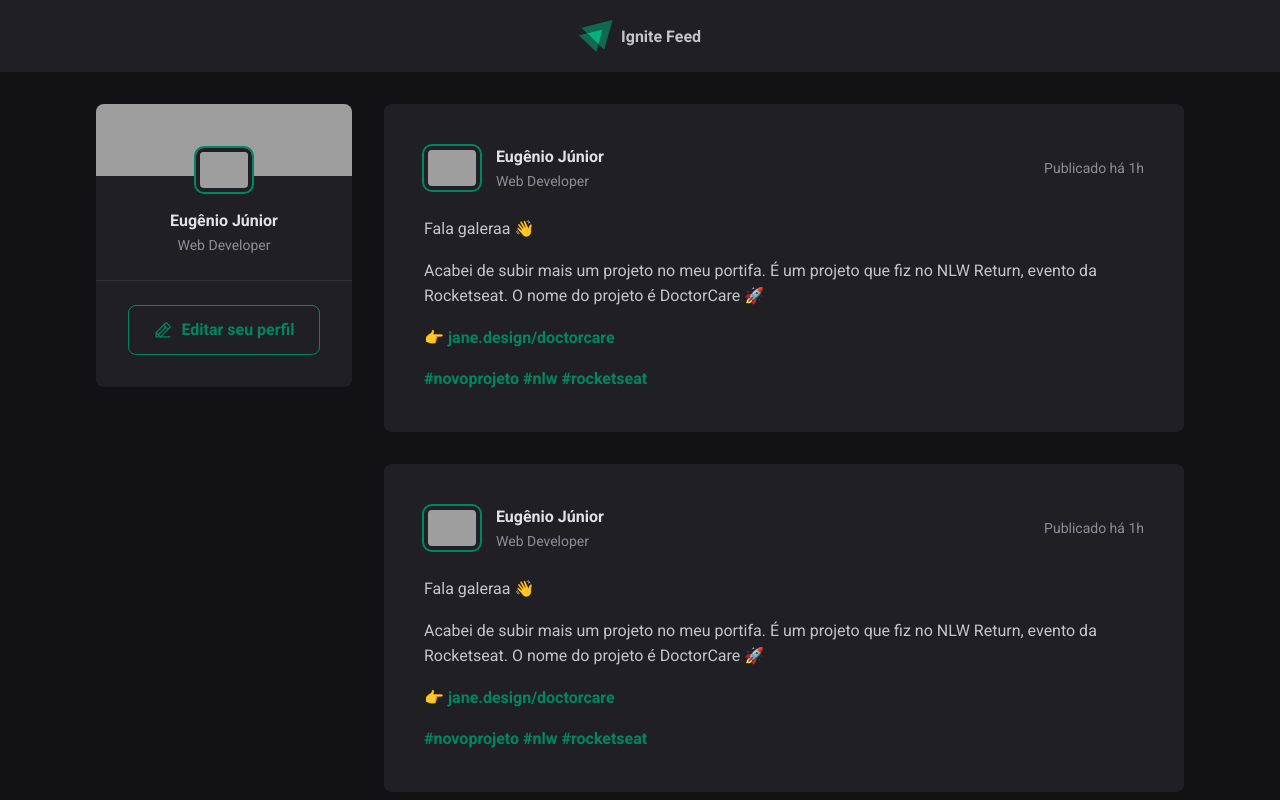
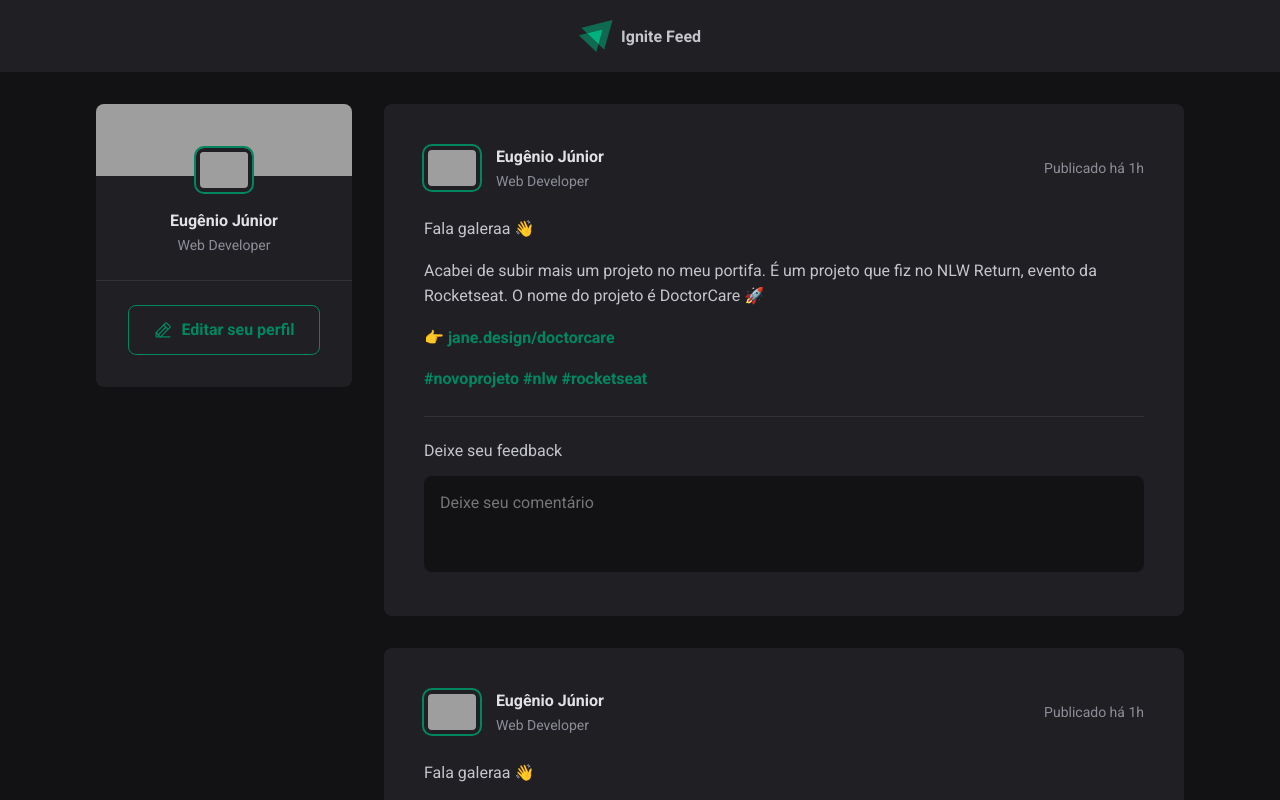
Before and after one commit to eugenioarantes/react-feed, a React (Vite) app: page / in a window 1280 px wide. Shown: the top 800 px of the page. Built offline with nearby package versions, Linux system fonts and the light colour scheme; grey boxes are pictures that could not be loaded.

Commit message:
creating comment form

```diff
--- a/src/components/Post/Post.jsx
+++ b/src/components/Post/Post.jsx
@@ -28,6 +28,18 @@
           <a href=''>#rocketseat</a>
         </p>
       </div>
+
+      <form className={styles.commentForm}>
+        <strog>Deixe seu feedback</strog>
+
+        <textarea
+          placeholder='Deixe seu comentário'
+        />
+
+        <footer>
+          <button type='submit'>Publicar</button>
+        </footer>
+      </form>
     </article>
   )
 }
--- a/src/components/Post/Post.module.css
+++ b/src/components/Post/Post.module.css
@@ -66,3 +66,57 @@
   color: var(--gray-400);
   line-height: 1.6;
 }
+
+.commentForm {
+  width: 100%;
+  margin-top: 1.5rem;
+  padding-top: 1.5rem;
+  border-top: 1px solid var(--gray-600);
+}
+
+.commentForm > strong {
+  line-height: 1.6;
+  color: var(--gray-100);
+}
+
+.commentForm textarea {
+  width: 100%;
+  background: var(--gray-900);
+  border: 0;
+  resize: none;
+  height: 6rem;
+  padding: 1rem;
+  border-radius: 8px;
+  color: var(--gray-100);
+  line-height: 1.4;
+  margin-top: 1rem;
+}
+
+.commentForm footer {
+  visibility: hidden;
+  max-height: 0;
+}
+
+.commentForm:focus-within footer {
+  transition-delay: 0.2s;
+
+  visibility: visible;
+  max-height: none;
+}
+
+.commentForm button[type=submit] {
+  padding: 1rem 1.5rem;
+  margin-top: 1rem;
+  border-radius: 8px;
+  border: 0;
+  background: var(--green-500);
+  color: var(--white);
+  font-weight: bold;
+  cursor: pointer;
+
+  transition: background-color 0.3s;
+}
+
+.commentForm button[type=submit]:hover {
+  background: var(--green-300);
+}
--- a/src/global.css
+++ b/src/global.css
@@ -10,6 +10,11 @@
 
   --green-300: #00B37E;
   --green-500: #00875f;
+}
+
+:focus {
+  outline: transparent;
+  box-shadow: 0 0 0 2px var(--green-500);
 }
 
 * {
```
